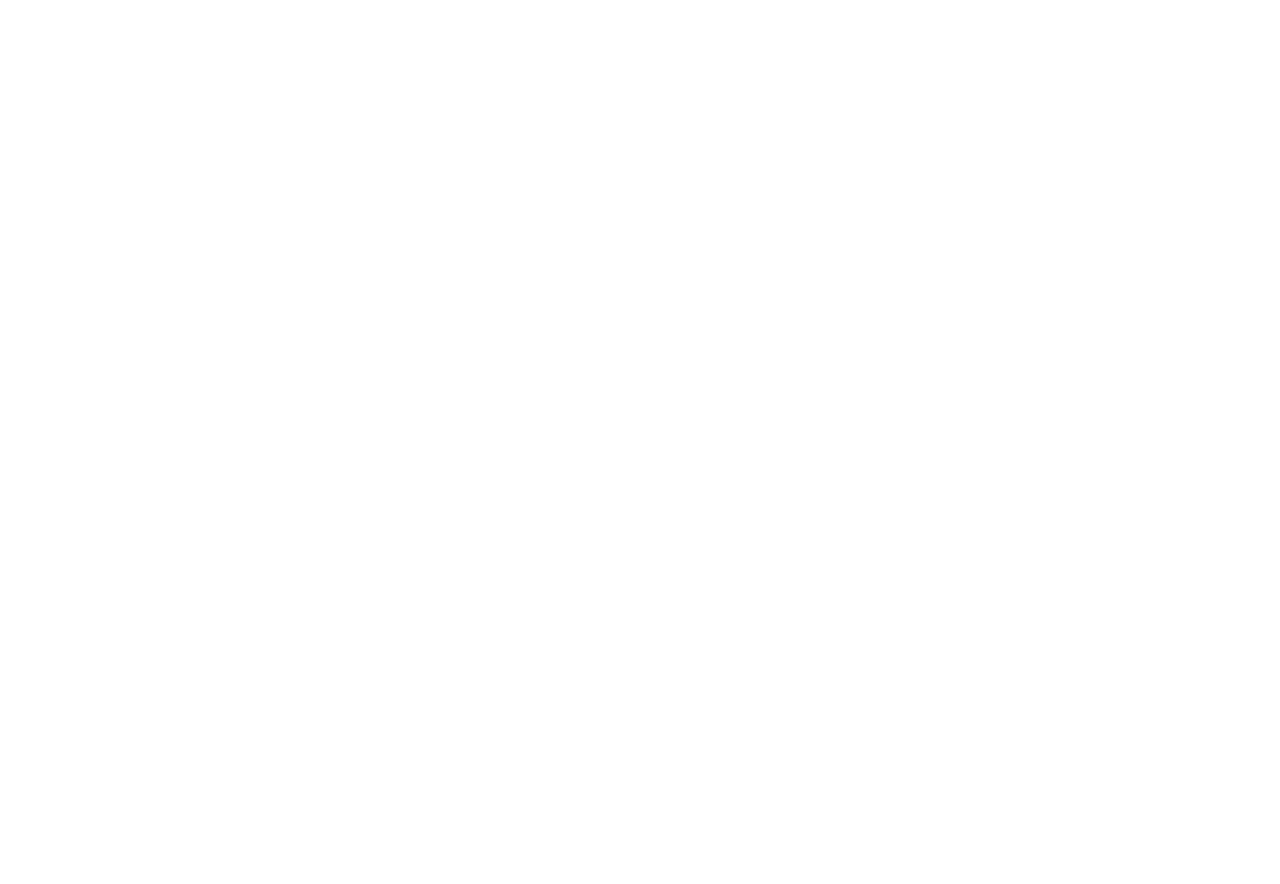
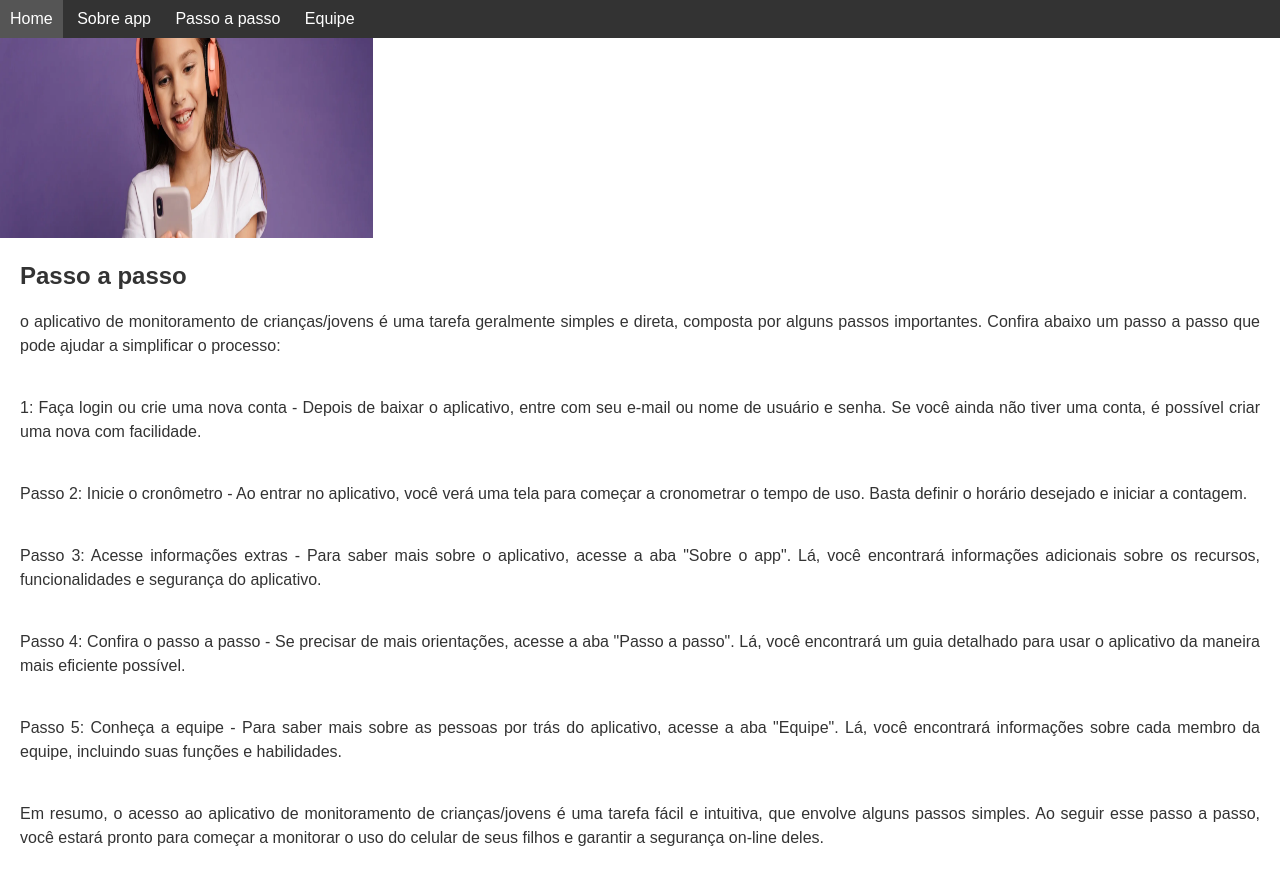
Before and after one commit to jessicaMarqui1/app-celular-tempo-de-uso-, a website: page www/passo.html in a window 1280 px wide. Before the commit the page ends 800 px from the top, so only its background shows below. Drawn offline with Linux system fonts and the light colour scheme.

Commit message:
atualizado

```diff
--- /dev/null
+++ b/www/css/stylesobre.css
@@ -0,0 +1,63 @@
+body {
+	margin: 0;
+	padding: 0;
+	font-family: Arial, sans-serif;
+	color: #333;
+}
+
+img {
+	max-width: 373px;
+	height: 200px;
+}
+
+h2 {
+	font-size: 24px;
+	margin: 20px;
+}
+
+p {
+	font-size: 16px;
+	line-height: 1.5;
+	margin: 0 20px 20px;
+	text-align: justify;
+	text-justify: inter-word;
+}
+
+
+p + p {
+	margin-top: 20px;
+}
+
+
+p a {
+	color: #4b8bff;
+	text-decoration: none;
+	border-bottom: 2px solid #4b8bff;
+	transition: border-bottom 0.2s ease-in-out;
+}
+
+/* Estilo para links quando hover */
+p a:hover {
+	border-bottom: 2px solid #333;
+	color: #333;
+}
+ul {
+  list-style-type: none;
+  margin: 0;
+  padding: 0;
+  background-color: #333;
+}
+
+li {
+  display: inline-block;
+}
+
+a {
+  display: block;
+  padding: 10px;
+  color: #fff;
+  text-decoration: none; }
+
+a:hover {
+  background-color: #555;
+}
--- a/www/passo.html
+++ b/www/passo.html
@@ -1,18 +1,39 @@
-<!DOCTYPE HTML>
+<!DOCTYPE html>
 <html>
 <head>
-    <meta charset="utf-8">
-    <meta name="viewport" content="width=device-width, height=device-height, initial-scale=1, maximum-scale=1, user-scalable=no">
-    <meta http-equiv="Content-Security-Policy" content="default-src * data: gap: https://ssl.gstatic.com; style-src * 'unsafe-inline'; script-src * 'unsafe-inline' 'unsafe-eval'">
-    <link rel="stylesheet" href="components/loader.css">
-    <script src="components/loader.js"></script>
-    <script>
-        //
-        // TODO: Write JavaScript code here
-        //
-    </script>
+	<title>Exemplo de página com imagem e texto</title>
+    <link rel="stylesheet" href="css/stylesobre.css">
 </head>
 <body>
-    <!-- TODO: Please edit here -->
+     <ul>
+  <li><a href="app.html">Home</a></li>
+  <li><a href="sobre.html">Sobre app</a></li>
+  <li><a href="passo.html">Passo a passo</a></li>
+  <li><a href="equipe.html">Equipe</a></li>
+</ul>
+
+		<img src="css/celc.png" alt="Imagem de fundo">
+
+
+		<h2>Passo a passo</h2>
+		<p> o aplicativo de monitoramento de crianças/jovens é uma tarefa geralmente simples e direta, composta por alguns passos importantes. Confira abaixo um passo a passo que pode ajudar a simplificar o processo:</p><br>
+
+<p> 1: Faça login ou crie uma nova conta - Depois de baixar o aplicativo, entre com seu e-mail ou nome de usuário e senha. Se você ainda não tiver uma conta, é possível criar uma nova com facilidade.</p>
+<br>
+<p> Passo 2: Inicie o cronômetro - Ao entrar no aplicativo, você verá uma tela para começar a cronometrar o tempo de uso. Basta definir o horário desejado e iniciar a contagem.</p>
+<br>
+
+<p> Passo 3: Acesse informações extras - Para saber mais sobre o aplicativo, acesse a aba "Sobre o app". Lá, você encontrará informações adicionais sobre os recursos, funcionalidades e segurança do aplicativo.</p>
+<br>
+
+<p> Passo 4: Confira o passo a passo - Se precisar de mais orientações, acesse a aba "Passo a passo". Lá, você encontrará um guia detalhado para usar o aplicativo da maneira mais eficiente possível.</p>
+<br>
+
+<p> Passo 5: Conheça a equipe - Para saber mais sobre as pessoas por trás do aplicativo, acesse a aba "Equipe". Lá, você encontrará informações sobre cada membro da equipe, incluindo suas funções e habilidades.</p>
+<br>
+
+<p> Em resumo, o acesso ao aplicativo de monitoramento de crianças/jovens é uma tarefa fácil e intuitiva, que envolve alguns passos simples. Ao seguir esse passo a passo, você estará pronto para começar a monitorar o uso do celular de seus filhos e garantir a segurança on-line deles.</p>
+
+	<br><br><br>
 </body>
 </html>
```
Also changed, not shown: www/equipe.html (+24 -12 lines), www/sobre.html (+20 -12 lines), www/cel2.jpeg (added), www/css/celc.png (added).
